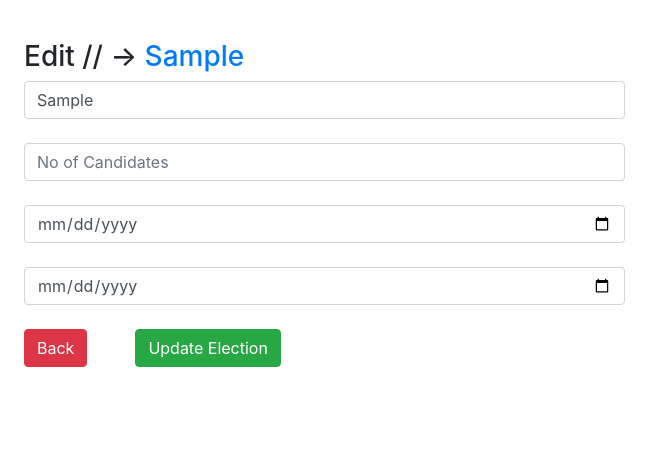
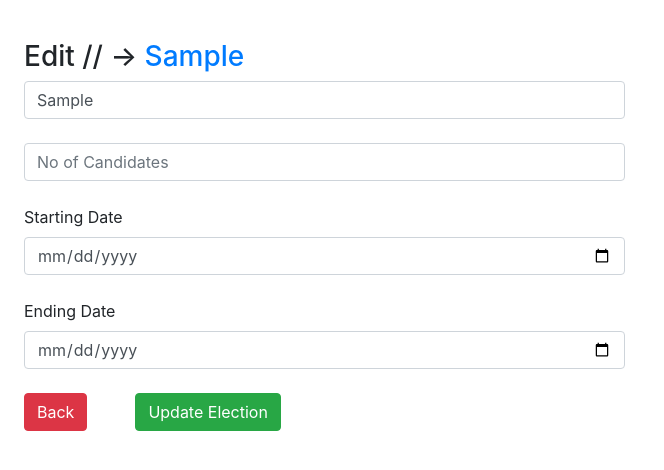
Before and after one commit to starktony6969/Project, a PHP site: page /project/admin/inc/edit_elections.php?id=1 in a window 1280 px wide. Shown: the part 98-568 px from the top of the page, without its empty margins (0-664 px from the left). Run offline with PHP 8.4, Linux system fonts and the light colour scheme; tables that the repository leaves empty or names only in its code hold one stand-in row (values such as "Sample post"); some libraries are stand-ins or nearby versions.

Commit message:
MANY change

```diff
--- a/admin/inc/add_candidates.php
+++ b/admin/inc/add_candidates.php
@@ -132,6 +132,10 @@
 
     <div class="col-8">
         <h3>Candidate Details</h3>
+        <div class="row bg-black text-center text-white">
+            <div class="col-12 my-3">
+            </div>
+        </div>
         <table class="table">
             <thead>
                 <tr>
--- a/admin/inc/edit_candidate.php
+++ b/admin/inc/edit_candidate.php
@@ -1,6 +1,7 @@
 <?php
 
-
+require_once("header.php");
+require_once("navigation.php");
     $db = new mysqli("localhost", "root", "", "project");
 
 // Check if ID is set and fetch election data
--- a/admin/inc/edit_elections.php
+++ b/admin/inc/edit_elections.php
@@ -56,12 +56,16 @@
                     value="<?php echo $number_of_candidates; ?>" required /><br>
             </div>
             <div>
-                <input type="date" name="starting_date" placeholder="Starting Date" class="form-control"
-                    value="<?php echo $starting_date; ?>" required /><br>
+                <label for="starting_date">Starting Date</label>
+                <input type="date" name="starting_date" id="starting_date" value="<?php echo $starting_date; ?>"
+                    class="form-control" />
+                <span class="text-danger"><?php echo isset($starting_date_err) ? $starting_date_err : ''; ?></span><br>
             </div>
             <div>
-                <input type="date" name="ending_date" placeholder="Ending Date" class="form-control"
-                    value="<?php echo $ending_date; ?>" required /><br>
+                <label for="starting_date">Ending Date</label>
+                <input type="date" name="ending_date" id="ending_date" placeholder="Ending Date" class="form-control"
+                    value="<?php echo $ending_date; ?>" required />
+                <span class="text-danger"><?php echo isset($ending_date_err) ? $ending_date_err : ''; ?></span><br>
             </div>
 
             <div class="d-flex">
@@ -76,6 +80,16 @@
 </div>
 
 <?php
+            // Validate Starting Date
+            if (empty($_POST["starting_date"])) {
+                $starting_date_err = "Starting date is required";
+            }
+
+            // Validate Ending Date
+            if (empty($_POST["ending_date"])) {
+                $ending_date_err = "Ending date is required";
+            }
+
 // Handle form submission
 if (isset($_POST['updateElectionBtn'])) {
     $election_topic = $_POST['election_topic'];
@@ -84,6 +98,20 @@
     $ending_date = $_POST['ending_date'];
     $inserted_on = date("Y-m-d");
 
+
+        // Create date objects
+        $date1 = date_create($inserted_on);
+        $date2 = date_create($starting_date);
+        $date3 = date_create($ending_date);
+
+        // Calculate difference
+        $diff = date_diff($date1, $date2);
+
+        // Check if the starting date is in the past
+        if ($starting_date < $inserted_on) {
+            echo "Error: please fill the details.";
+            exit;
+        }
 
     // Calculate the status based on dates
     $status = '';
@@ -116,3 +144,17 @@
 // Close the database connection
 $db->close();
 ?>
+
+
+<script>
+// Get current date
+var today = new Date().toISOString().split('T')[0];
+// Set minimum date for starting_date input
+document.getElementById('starting_date').min = today;
+// Set minimum date for ending_date input
+document.getElementById('ending_date').min = today;
+
+function confirmDelete() {
+    return confirm('Are you sure you want to delete?');
+}
+</script>
--- a/admin/inc/homepage.php
+++ b/admin/inc/homepage.php
@@ -1,6 +1,11 @@
 <div class="row my-3">
     <div class="col-12">
         <h3>Elections</h3>
+        <div class="row bg-black text-center text-white">
+            <div class="col-12 my-3">
+            </div>
+        </div>
+
         <table class="table">
             <thead>
                 <tr>
--- a/voters/home.php
+++ b/voters/home.php
@@ -39,7 +39,7 @@
         <table class="table">
             <thead>
                 <tr>
-                    <th colspan="4" class="bg-green text-white">
+                    <th colspan="5" class="bg-green text-white">
                         <h5> ELECTION TOPIC: <?php echo strtoupper($election_name); ?></h5>
                     </th>
                 </tr>
```
Also changed, not shown: admin/inc/add_elections.php (+11 -21 lines), admin/inc/footer.php (+3 -4 lines).
